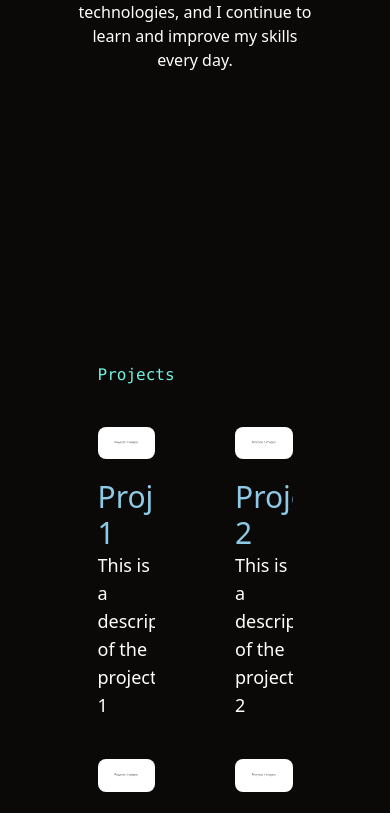
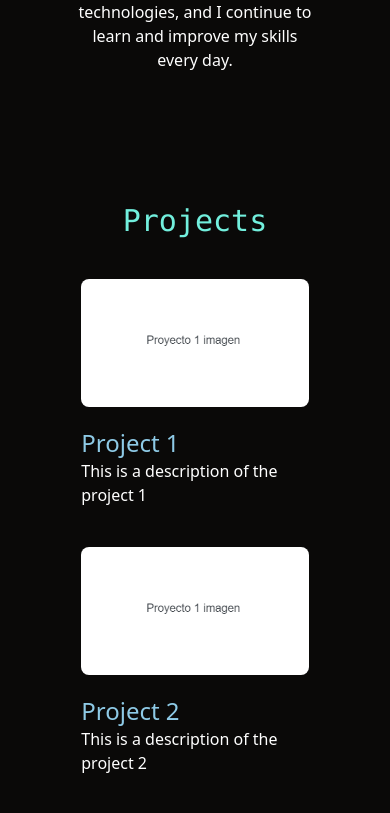
Before and after one commit to ballestrino/portfolio, a React (Vite) app: page / in a window 390 px wide. Shown: the part 1143-1956 px from the top of the page. Built offline with nearby package versions, Linux system fonts and the light colour scheme.

Commit message:
responsive projects

```diff
--- a/src/components/ProjectSquare.jsx
+++ b/src/components/ProjectSquare.jsx
@@ -15,8 +15,14 @@ function ProjectSquare({ title, description, src, alt }) {
           className='mb-5 aspect-video rounded-lg'
         />
       </div>
-      <h3 className='text-ProjectTitle text-3xl'>{title}</h3>
-      <p className='text-white text-lg'>{description}</p>
+      <h3
+        className='text-ProjectTitle
+
+      text-2xl'
+      >
+        {title}
+      </h3>
+      <p className='text-white text-md'>{description}</p>
     </div>
   );
 }
--- a/src/components/Projects.jsx
+++ b/src/components/Projects.jsx
@@ -1,19 +1,22 @@
 import projectExamplePhoto from '../../public/project1.png';
 import ProjectSquare from './ProjectSquare';
+import { useContext } from 'react';
+import { AppContext } from '../context/AppContextProvider';
 function Projects() {
+  const { translationProvider } = useContext(AppContext);
   return (
     <section
       //Projects component container
       id='projects'
       className='
       flex justify-items-center bg-primary
-      h-fit w-screen py-40 pt-60
+      h-fit w-screen lg:py-40 lg:pt-60 py-20
       '
     >
       <div
         //title and projects grid container
         className='
-        flex flex-col w-3/6 m-auto
+        flex flex-col items-center lg:w-3/6 w-7/12 m-auto
         '
       >
         <h2
@@ -23,15 +26,15 @@ function Projects() {
           xxl:text-6xl
           xl:text-5xl
           lg:text-4xl
-          md:text-3xl
+          text-3xl
           '
         >
-          Projects
+          {translationProvider.ProjectsTitle}
         </h2>
         <section
           //Projects grid container
           className='
-          grid grid-cols-2 grid-rows-2 gap-x-20 gap-y-10 \
+          grid xl:grid-cols-2 xl:grid-rows-2 xl:gap-x-20 gap-y-10 \
           mt-5
           '
         >
--- a/src/translations.json
+++ b/src/translations.json
@@ -10,6 +10,7 @@
     "AboutMeText": "I am a 17-year-old programmer from Uruguay. My fascination with programming began at a young age. I am dedicated, creative, and always on the lookout for innovative solutions. Currently, I work on web projects using various modern technologies, and I continue to learn and improve my skills every day.",
     "SpanAboutMe": "Explore my portfolio and discover how I transform ideas into code with passion and originality.",
     "SeeProjects": "View Projects",
+    "ProjectsTitle": "Projects",
     "ContactUs": "Contact Us"
   },
   "ess": {
```
